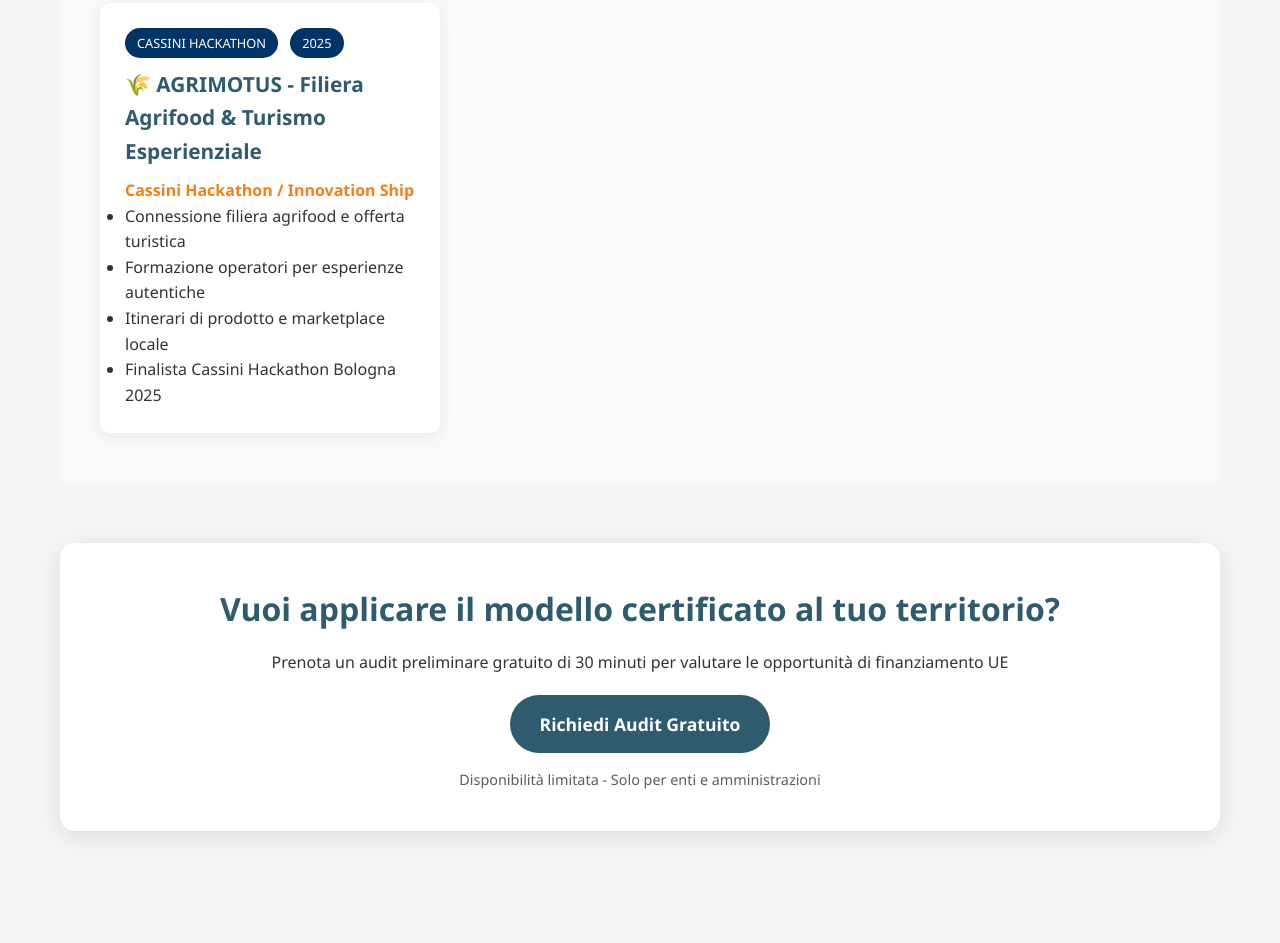
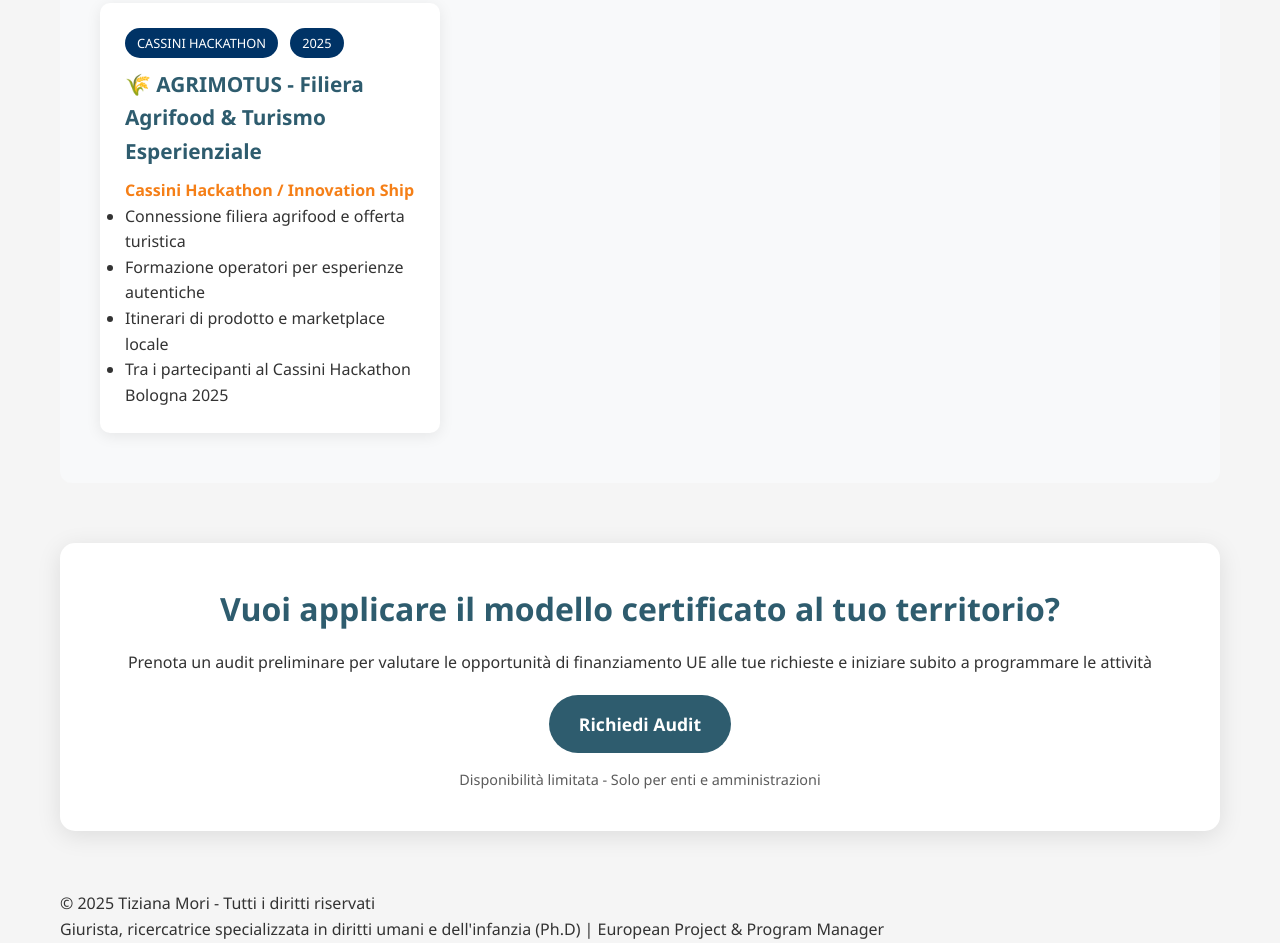
Before and after one commit to TizMori/tiziana-mori-europrogettazione, a plain HTML site: page modello-borghi-salus.html in a window 1280 px wide. Shown: the part 1626-2569 px from the top of the page. Before the commit the page ends 2517 px from the top, so only its background shows below. Drawn offline with Linux system fonts and the light colour scheme.

Commit message:
Update modello-borghi-salus.html

```diff
--- a/modello-borghi-salus.html
+++ b/modello-borghi-salus.html
@@ -297,7 +297,7 @@
                         <li>Connessione filiera agrifood e offerta turistica</li>
                         <li>Formazione operatori per esperienze autentiche</li>
                         <li>Itinerari di prodotto e marketplace locale</li>
-                        <li>Finalista Cassini Hackathon Bologna 2025</li>
+                        <li>Tra i partecipanti al Cassini Hackathon Bologna 2025</li>
                     </ul>
                 </div>
             </div>
@@ -305,12 +305,21 @@
 
         <div class="cta-section">
             <h2>Vuoi applicare il modello certificato al tuo territorio?</h2>
-            <p>Prenota un audit preliminare gratuito di 30 minuti per valutare le opportunità di finanziamento UE</p>
+            <p>Prenota un audit preliminare per valutare le opportunità di finanziamento UE alle tue richieste e iniziare subito a programmare le attività</p>
             <a href="contact.html" class="btn-primary">
-                Richiedi Audit Gratuito
+                Richiedi Audit
             </a>
             <p style="margin-top: 15px; font-size: 0.9rem; opacity: 0.8;">Disponibilità limitata - Solo per enti e amministrazioni</p>
         </div>
     </section>
+     <!-- Footer -->
+  <footer>
+    <div class="container">
+      <p>&copy; 2025 Tiziana Mori - Tutti i diritti riservati</p>
+      <div class="copyright">
+        <p>Giurista, ricercatrice specializzata in diritti umani e dell'infanzia (Ph.D) | European Project & Program Manager</p>
+      </div>
+    </div>
+  </footer>
 </body>
 </html>
```
